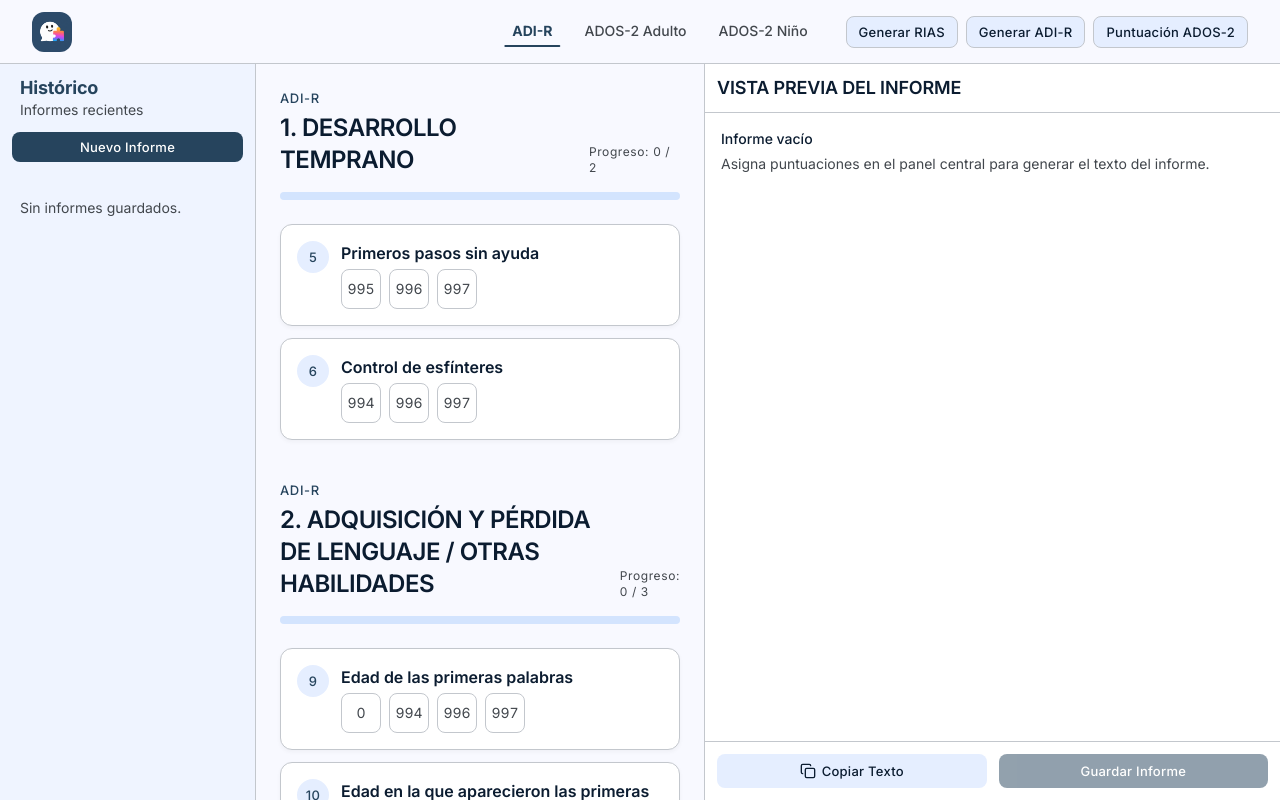
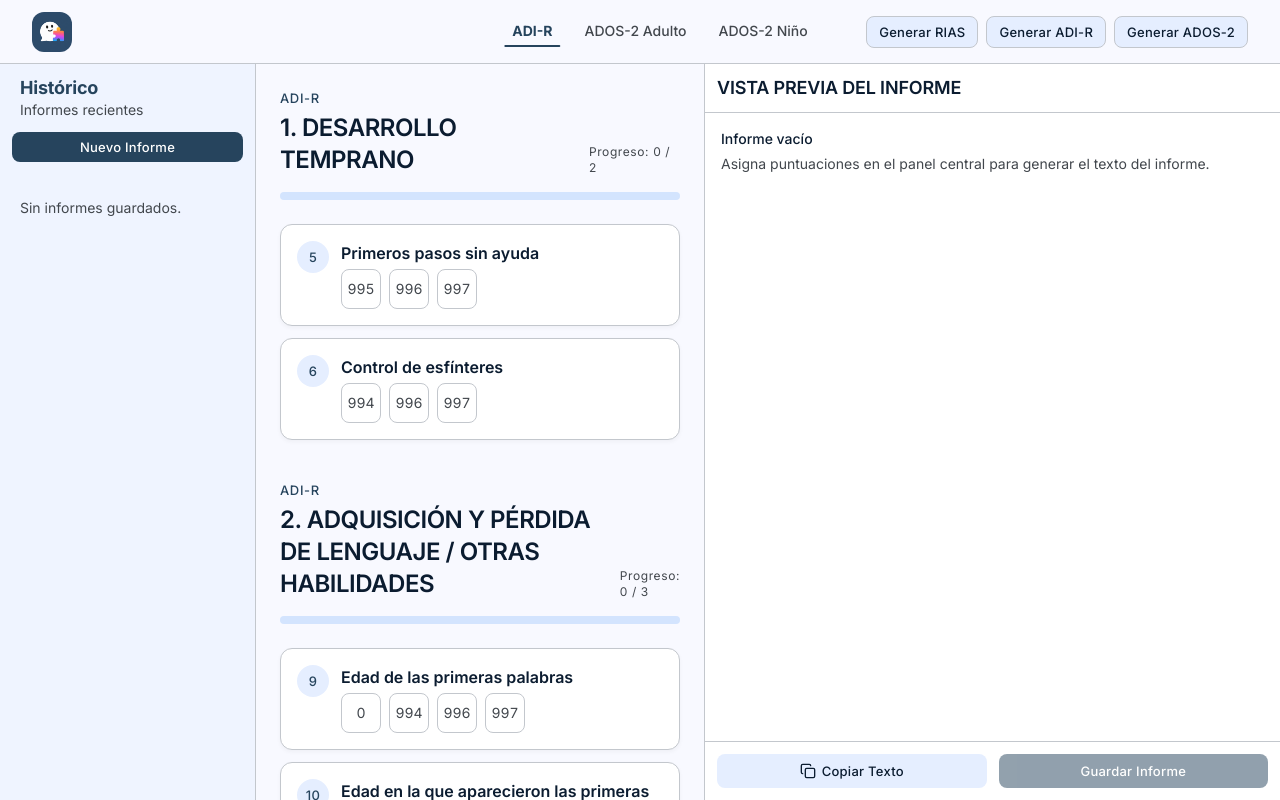
Before and after one commit to arocafull00/informer, a Next.js app: page / in a window 1280 px wide. Built offline with nearby package versions, Linux system fonts and the light colour scheme.

Commit message:
generate

```diff
--- a/components/layout/topbar-nav.tsx
+++ b/components/layout/topbar-nav.tsx
@@ -130,7 +130,7 @@
           onClick={handleScoreClick}
           className={actionButtonClassName}
         >
-          Puntuación ADOS-2
+          Generar ADOS-2
         </button>
       </div>
       <AdirGenerateResultsDialog
```
